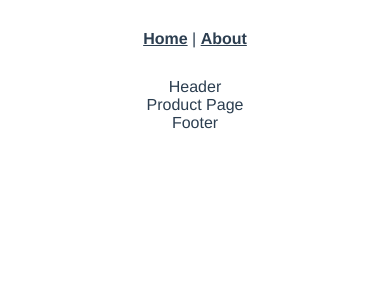
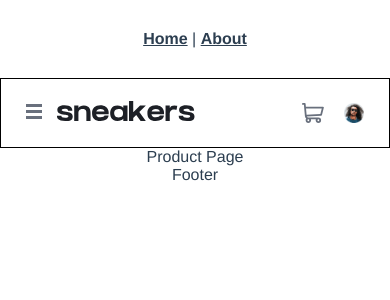
Before and after one commit to MehdiT-dev/ecommerce-product-page-vue, a Vue app: page /product in a window 390 px wide. Shown: the top 300 px of the page. Built offline with nearby package versions, Linux system fonts and the light colour scheme.

Commit message:
ajout du header mobile (template + style)

```diff
--- a/src/components/Header.vue
+++ b/src/components/Header.vue
@@ -1,13 +1,98 @@
 <script setup>
-
+//import {  } from 'vue';
 </script>
 
 <template>
-    <header>
-        Header
+    <header role="banner">
+        <div id="side-nav">
+            <p id="close-btn" @click="closeSideNav">
+                <img src="@/assets/images/icon-close.svg" alt="">
+            </p>
+            <nav>
+                <ul>
+                    <li><a href="">Collections</a></li>
+                    <li><a href="">Men</a></li>
+                    <li><a href="">Women</a></li>
+                    <li><a href="">About</a></li>
+                    <li><a href="">Contact</a></li>
+                </ul>
+            </nav>
+        </div>
+        <div id="primary-nav">
+            <p id="open-btn" @click="openSideNav">
+                <img src="@/assets/images/icon-menu.svg" alt="">
+            </p>
+            <p class="logo">
+                <img src="@/assets/images/logo.svg" alt="">
+            </p>
+            <nav id="desktop-menu">
+                <ul>
+                    <li><a href="">Collections</a></li>
+                    <li><a href="">Men</a></li>
+                    <li><a href="">Women</a></li>
+                    <li><a href="">About</a></li>
+                    <li><a href="">Contact</a></li>
+                </ul>
+            </nav>
+        </div>
+        <div id="secondary-nav">
+            <p @click="openCart">
+                <img src="@/assets/images/icon-cart.svg" alt="">
+            </p>
+            <p @click="openProfile">
+                <img src="@/assets/images/image-avatar.png" alt="">
+            </p>
+        </div>
     </header>
 </template>
 
 <style lang="scss" scoped>
+header {
+    display: flex;
+    align-items: center;
+    justify-content: space-between;
+    background: $white;
+    height: 70px;
+    padding: 25px;
+    border: 1px solid $black;
 
+    #side-nav {
+        position: absolute;
+        top: 0;
+        left: 0;
+        width: 200px;
+        height: 100vh;
+        transform: translateX(-200px);
+    }
+    #primary-nav {
+        display: flex;
+        align-items: center;
+
+        #desktop-menu {
+            display: none;
+        }
+    }
+    #secondary-nav {
+        justify-self: right;
+        height: 20px;
+
+        p {
+            display: inline-block;
+            margin: 0 10px;
+
+            &:last-child {
+                height: 20px;
+                margin-right: 0;
+                img {
+                height: 100%;
+                }
+            }
+        }
+    }
+    p {
+        &.logo {
+            margin: 0 15px;
+        }
+    }
+}
 </style>
```
